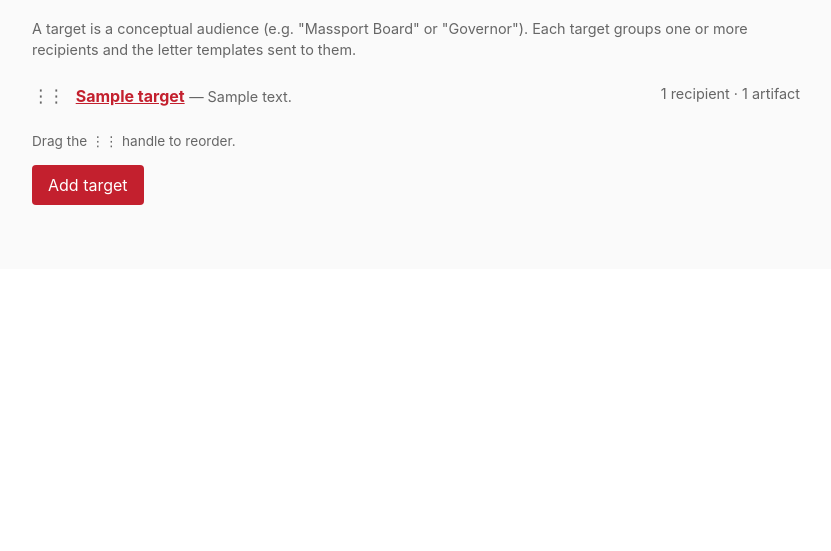
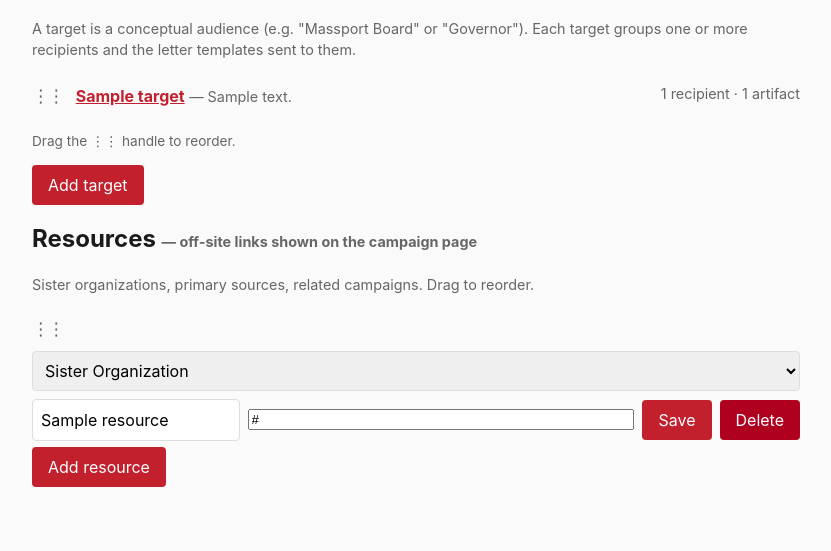
Before and after one commit to dprodger/lexington_alarm, a Flask app: page /admin/campaigns/1 in a window 1280 px wide. Shown: the part 532-1083 px from the top of the page, without its empty margins (224-1055 px from the left). Before the commit the page ends 737 px from the top, so only its background shows below. Run offline with Flask 3, Linux system fonts and the light colour scheme; the visitor is signed in with stand-in values (Sample User, id 1); tables that the repository leaves empty hold one stand-in row (values such as "Sample post").

Commit message:
Add Resources to campaigns — sister orgs, sources, related campaigns
Each campaign can now carry a list of off-site reference links (Sister
Organization / Primary Sources / Related Campaign), editable inline on
the campaign edit page and rendered in a Resources section on the
public-facing campaign page.

Co-Authored-By: Claude Opus 4.7 (1M context) <noreply@anthropic.com>

```diff
--- a/campaign_tooling/app/routes_admin.py
+++ b/campaign_tooling/app/routes_admin.py
@@ -23,7 +23,15 @@ from flask import (
 )
 
 from .extensions import db
-from .models import Artifact, Campaign, ParameterChoice, Recipient, Target, TargetParameter
+from .models import (
+    Artifact,
+    Campaign,
+    CampaignResource,
+    ParameterChoice,
+    Recipient,
+    Target,
+    TargetParameter,
+)
 from .substitution import preview_to_html, render_for_preview
 
 bp = Blueprint("admin", __name__, template_folder="templates")
@@ -501,6 +509,68 @@ def artifact_delete(artifact_id: int):
     return redirect(url_for("admin.target_edit", target_id=target_id))
 
 
+# --- Resources ------------------------------------------------------------
+
+
+def _apply_resource_form(resource: CampaignResource, form) -> str | None:
+    name = form.get("name", "").strip()
+    if not name:
+        return "Resource name is required."
+    raw_category = form.get("category", "")
+    if raw_category not in CampaignResource.CATEGORY_LABELS:
+        return f"Unknown category: {raw_category!r}."
+    resource.category = raw_category
+    resource.name = name
+    resource.url = form.get("url", "").strip()
+    return None
+
+
+@bp.route("/campaigns/<int:campaign_id>/resources/new", methods=["POST"])
+@_require_admin
+def resource_new(campaign_id: int):
+    campaign = db.session.get(Campaign, campaign_id) or abort(404)
+    resource = CampaignResource(campaign_id=campaign.id)
+    error = _apply_resource_form(resource, request.form)
+    if error:
+        flash(error, "error")
+        return redirect(url_for("admin.campaign_edit", campaign_id=campaign.id))
+    resource.sort_order = _next_sort_order(campaign.resources)
+    db.session.add(resource)
+    db.session.commit()
+    flash("Resource added.", "success")
+    return redirect(url_for("admin.campaign_edit", campaign_id=campaign.id))
+
+
+@bp.route("/campaigns/<int:campaign_id>/resources/reorder", methods=["POST"])
+@_require_admin
+def resources_reorder(campaign_id: int):
+    campaign = db.session.get(Campaign, campaign_id) or abort(404)
+    _apply_reorder(CampaignResource, {r.id for r in campaign.resources}, request.form.getlist("ids[]"))
+    return ("", 204)
+
+
+@bp.route("/resources/<int:resource_id>/edit", methods=["POST"])
+@_require_admin
+def resource_edit(resource_id: int):
+    resource = db.session.get(CampaignResource, resource_id) or abort(404)
+    error = _apply_resource_form(resource, request.form)
+    if error:
+        flash(error, "error")
+    else:
+        db.session.commit()
+    return redirect(url_for("admin.campaign_edit", campaign_id=resource.campaign_id))
+
+
+@bp.route("/resources/<int:resource_id>/delete", methods=["POST"])
+@_require_admin
+def resource_delete(resource_id: int):
+    resource = db.session.get(CampaignResource, resource_id) or abort(404)
+    campaign_id = resource.campaign_id
+    db.session.delete(resource)
+    db.session.commit()
+    return redirect(url_for("admin.campaign_edit", campaign_id=campaign_id))
+
+
 @bp.route("/preview", methods=["POST"])
 @_require_admin
 def artifact_preview():
--- a/campaign_tooling/app/templates/admin/campaign_form.html
+++ b/campaign_tooling/app/templates/admin/campaign_form.html
@@ -113,6 +113,53 @@
       </form>
     </div>
   </details>
+
+  <h2>Resources <span class="muted">— off-site links shown on the campaign page</span></h2>
+  <p class="muted">Sister organizations, primary sources, related campaigns. Drag to reorder.</p>
+
+  {% set resource_categories = [
+    ('sister_organization', 'Sister Organization'),
+    ('primary_sources', 'Primary Sources'),
+    ('related_campaign', 'Related Campaign'),
+  ] %}
+
+  <div data-reorder-list data-reorder-url="{{ url_for('admin.resources_reorder', campaign_id=campaign.id) }}">
+  {% for r in campaign.resources %}
+    <div class="reorder-row" data-reorder-id="{{ r.id }}" style="padding: 0.4rem 0;">
+      <form method="post" action="{{ url_for('admin.resource_edit', resource_id=r.id) }}"
+            style="display: flex; align-items: center; gap: 0.5rem; flex-wrap: wrap;">
+        <span class="drag-handle" aria-hidden="true">⋮⋮</span>
+        <select name="category" required style="min-width: 11rem;">
+          {% for value, label in resource_categories %}
+            <option value="{{ value }}" {% if r.category == value %}selected{% endif %}>{{ label }}</option>
+          {% endfor %}
+        </select>
+        <input type="text" name="name" value="{{ r.name }}" placeholder="name" required style="flex: 1; min-width: 10rem;">
+        <input type="url" name="url" value="{{ r.url }}" placeholder="https://..." style="flex: 2; min-width: 14rem;">
+        <button type="submit">Save</button>
+        <button type="submit" formaction="{{ url_for('admin.resource_delete', resource_id=r.id) }}"
+                class="danger" onclick="return confirm('Delete this resource?')">Delete</button>
+      </form>
+    </div>
+  {% endfor %}
+  </div>
+
+  <details class="disclosure-button">
+    <summary>Add resource</summary>
+    <div class="card">
+      <form method="post" action="{{ url_for('admin.resource_new', campaign_id=campaign.id) }}"
+            style="display: flex; align-items: center; gap: 0.5rem; flex-wrap: wrap;">
+        <select name="category" required style="min-width: 11rem;">
+          {% for value, label in resource_categories %}
+            <option value="{{ value }}">{{ label }}</option>
+          {% endfor %}
+        </select>
+        <input type="text" name="name" placeholder="name" required style="flex: 1; min-width: 10rem;">
+        <input type="url" name="url" placeholder="https://..." style="flex: 2; min-width: 14rem;">
+        <button type="submit">Add resource</button>
+      </form>
+    </div>
+  </details>
 {% endif %}
 
 {% endblock %}
```
Also changed, not shown: campaign_tooling/app/cli.py (+24 -1 lines), campaign_tooling/app/models.py (+40 -0 lines), campaign_tooling/app/static/style.css (+30 -0 lines), campaign_tooling/app/templates/public/campaign.html (+18 -0 lines).
